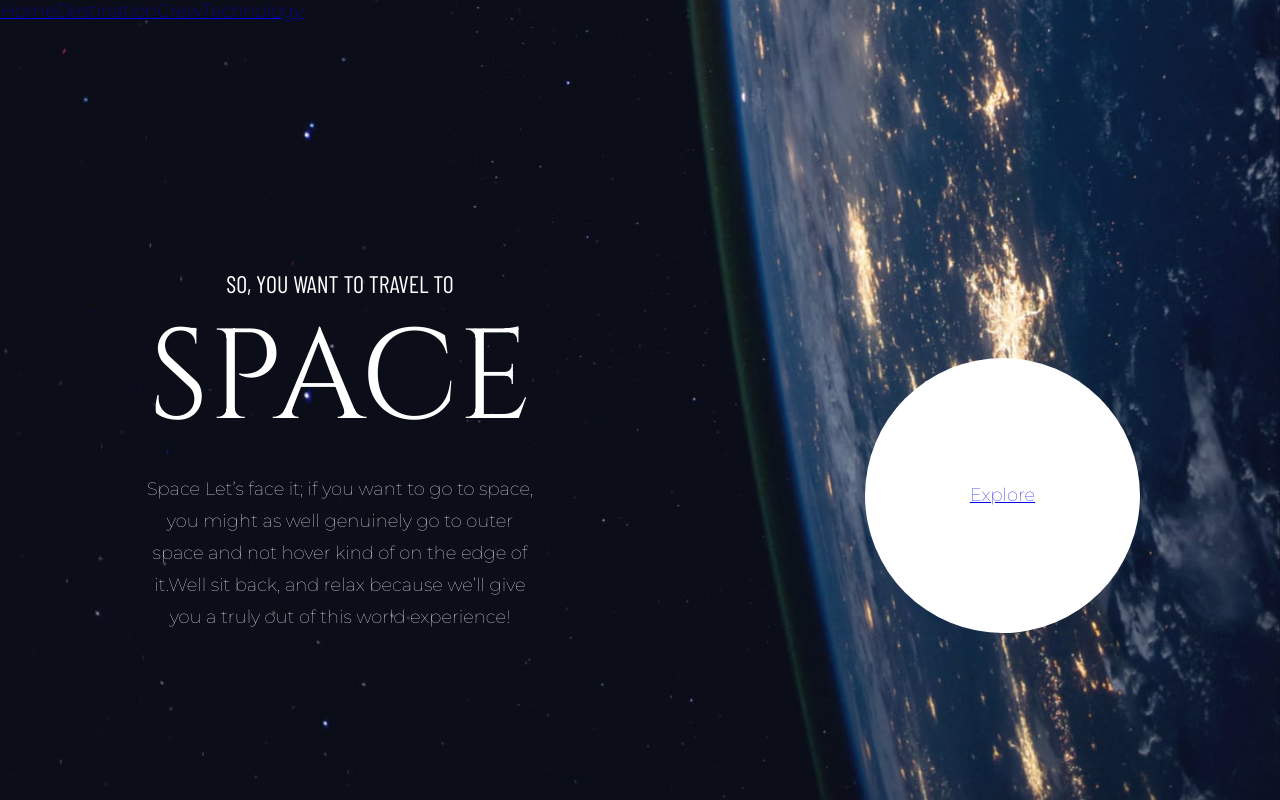
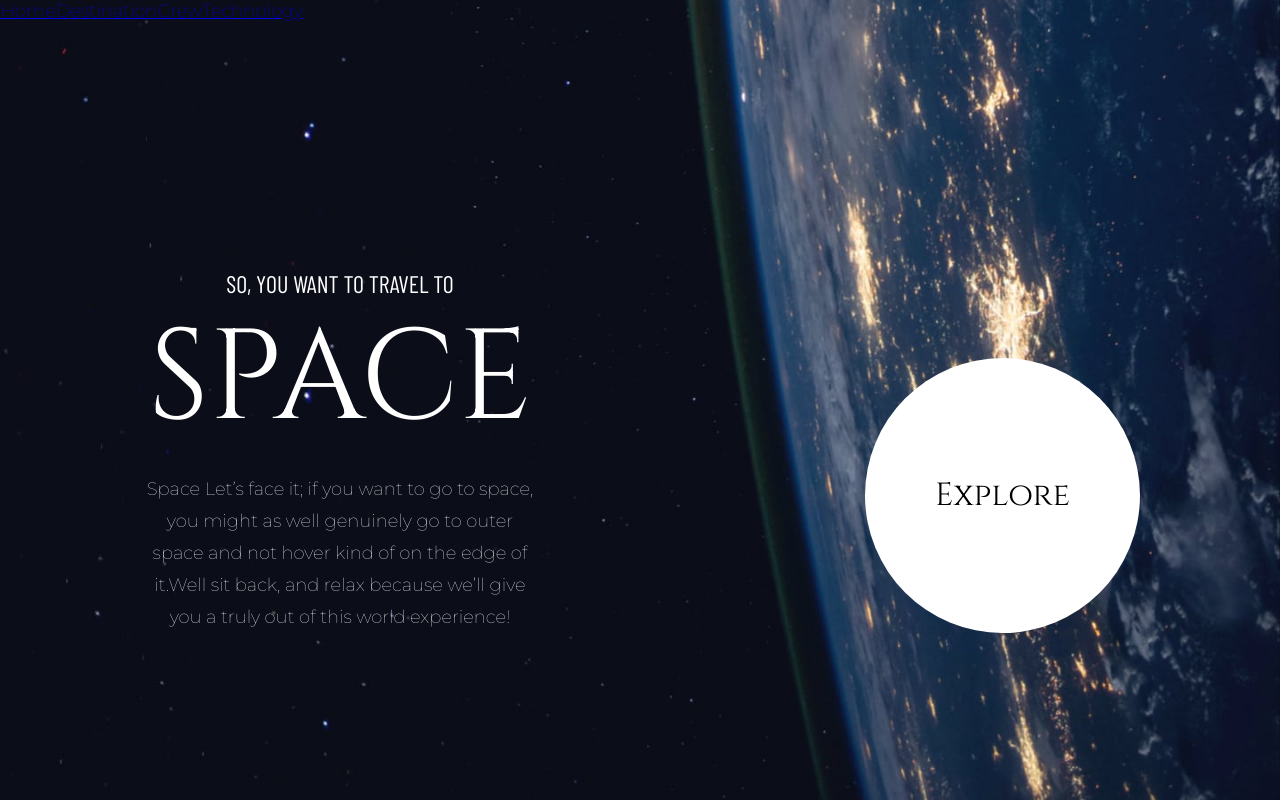
Before and after one commit to lexadecimals/space-tourism, a React (Vite) app: page / in a window 1280 px wide. Built offline with nearby package versions, Linux system fonts and the light colour scheme.

Commit message:
styles explore link styles - removes div from link

```diff
--- a/src/pages/home/index.jsx
+++ b/src/pages/home/index.jsx
@@ -17,9 +17,7 @@ const Homepage = () => {
           </p>
         </div>
         <a href="#" className={styles.link}>
-          <div className={styles.explore}>
-            <p>Explore</p>
-          </div>
+          Explore
         </a>
       </div>
     </>
--- a/src/pages/home/style.module.css
+++ b/src/pages/home/style.module.css
@@ -16,14 +16,25 @@ h1 {
   font-size: 5rem;
 }
 
-.explore {
-  height: 150px;
-  width: 150px;
+.link,
+.link:visited {
+  display: block;
+  height: 200px;
+  width: 200px;
   border-radius: 50%;
   background: white;
-  display: flex;
-  justify-content: center;
-  align-items: center;
+  line-height: 200px;
+  text-align: center;
+  font-family: 'Cinzel', serif;
+  font-size: 1.5rem;
+  color: black;
+  text-decoration: none;
+}
+
+.link:hover,
+.link:active {
+  font-size: 2rem;
+  transition: font-size 0.2s;
 }
 
 .container {
@@ -49,9 +60,15 @@ h1 {
     font-size: 8rem;
   }
 
-  .explore {
+  .link {
     height: 275px;
     width: 275px;
+    line-height: 275px;
+    font-size: 2rem;
+  }
+  .link:hover,
+  .link:active {
+    font-size: 2.5rem;
   }
 }
 
```
